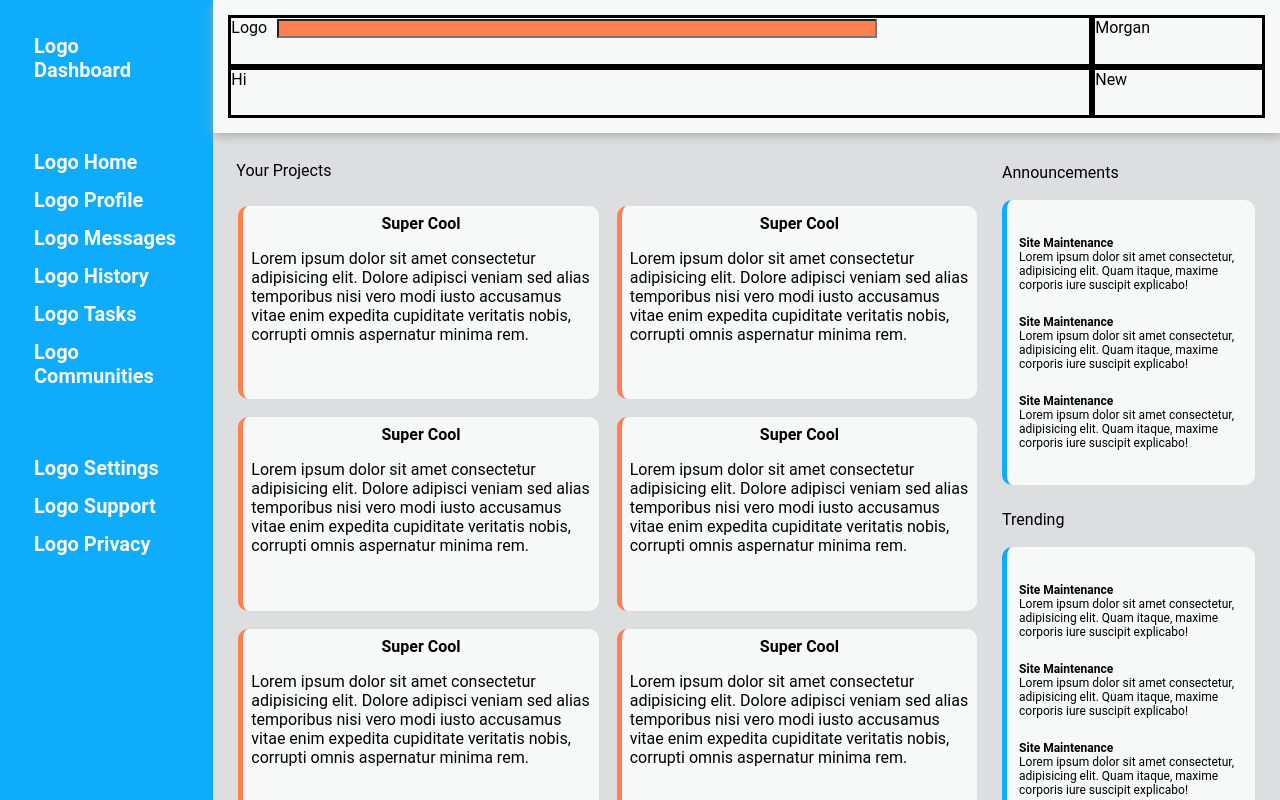
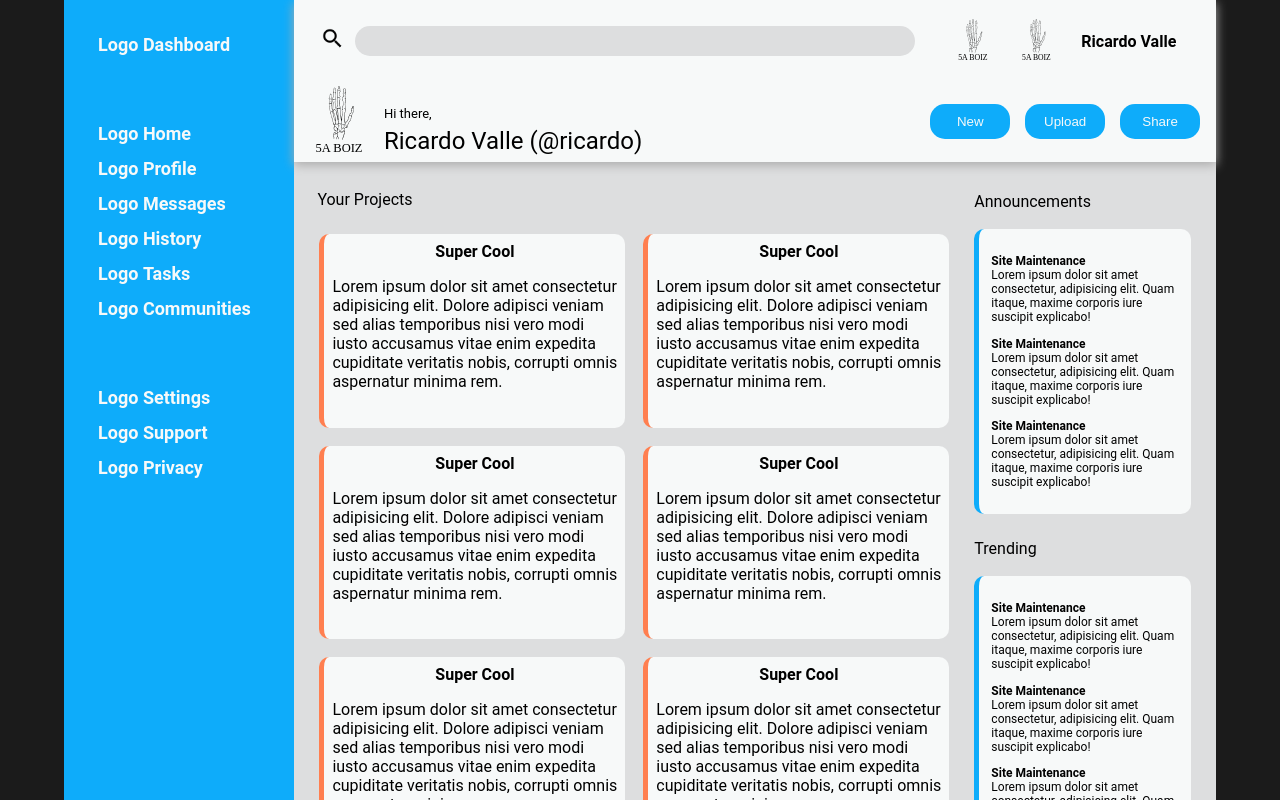
Before and after one commit to delta96/Dashboard-Project, a plain HTML site: page index.html in a window 1280 px wide. Drawn offline with Linux system fonts and the light colour scheme.

Commit message:
finish header layoyut and design

```diff
--- a/index.html
+++ b/index.html
@@ -57,14 +57,26 @@
         </div>
         <div class='header'>
             <div class='search'>
-                <p>Logo</p>
+                <img src='./magnify.png' height='25px'>
                 <form id='form'>
                     <input type='search' id='query' name='q'>
                 </form>
             </div>
-            <div class='profile'>Morgan</div>
-            <div class='banner'>Hi</div>
-            <div class='buttons'>New</div>
+            <div class='profile'>
+                <img src='./finishedSkullHand.svg' height='50px'>
+                <img src='./finishedSkullHand.svg' height='50px'>
+                <p><strong>Ricardo Valle</strong></p>
+            </div>
+            <div class='banner'>
+                <img src='./finishedSkullHand.svg' height='80px'>
+                <div class=welcomeMessage>Hi there,</div>
+                <div class='name'>Ricardo Valle (@ricardo)</div>
+            </div>
+            <div class='buttons'>
+                <button>New</button>
+                <button>Upload</button>
+                <button>Share</button>
+            </div>
         </div>
         <div class='workspace'>
             <div class='project'>
--- a/style.css
+++ b/style.css
@@ -3,11 +3,18 @@
     padding: 0;
 }
 
+body {
+    display: flex;
+    justify-content: center;
+    align-items: center;
+    background-color: #1B1B1B;
+}
+
 .container {
-    width: 100%;
+    width: 90%;
     height: 100vh;
     display: grid;
-    grid-template: 1fr 5fr / 1fr 5fr;
+    grid-template: 1fr 5fr / 2fr 8fr;
     font-family: Roboto, 'Times New Roman', Times, serif;
 }
 
@@ -16,7 +23,7 @@
     grid-column: 1 / 2;
     grid-row: 1 / 3;
     color: #F7F9F9;
-    font-size: 20px;
+    font-size: 18px;
     font-weight: bold;
     display: flex;
     flex-direction: column;
@@ -48,28 +55,65 @@
     grid-row: 1 / 2;
     position: relative;
     z-index: 10;
-    box-shadow: 1px 3px 10px #ABABAB;
+    box-shadow: 0px 3px 10px #ABABAB;
     display: grid;
     grid-template-rows: 1fr 1fr;
-    grid-template-columns: 5fr 1fr;
-    padding: 15px;
+    grid-template-columns: 3fr 2fr;
+    padding: 1px;
 
 }
 
-.header div {
-    border-style: solid;
-}
 
 .search {
     display: flex;
     flex-direction: row;
     gap: 10px;
+    align-self: center;
+    padding-left: 25px;
 }
 
 #query {
-    background-color: coral;
-    width: 600px;
+    background-color: #DDDEDF;
+    width: 35rem;
+    height: 30px;
+    border-radius: 15px;
+    border-style: none;
 }
+
+.profile {
+    display: flex;
+    flex-direction: row;
+    justify-content: center;
+    align-items: center;
+    gap: 25px;
+}
+
+.banner{
+    display: grid;
+    grid-template-columns: 1fr 6fr;
+    grid-template-rows: 1fr 1fr;
+}
+
+.banner img {
+    grid-column: 1 / 2;
+    grid-row: 1 / 3;
+    justify-self: center;
+}
+
+.name {
+    grid-column: 2 / 3;
+    grid-row: 2 / 3;
+    align-self: center;
+    font-size: x-large;
+}
+
+.welcomeMessage {
+    grid-column: 2 / 3;
+    grid-row: 1 / 2;
+    font-size: small;
+    align-self: end;
+}
+
 
 .workspace {
     background-color: #DDDEDF;
@@ -80,7 +124,7 @@
     grid-template-columns: 3fr 1fr;
     gap: 15px;
     padding: 20px 25px 20px 15px;
-    overflow-y: hidden;
+    overflow-y: scroll;
 }
 
 
@@ -172,3 +216,19 @@
     border-top: white;
     border-bottom: white;
 }
+
+.buttons {
+    display: flex;
+    flex-direction: row;
+    justify-content: space-evenly;
+    align-items: center;
+}
+
+.buttons button {
+    background-color: rgb(14, 172, 250);
+    height: 35px;
+    width: 80px;
+    border-style: none;
+    border-radius: 15px;
+    color: #F7F9F9;
+}
```
Also changed, not shown: magnify.png (added), 1 other file.
